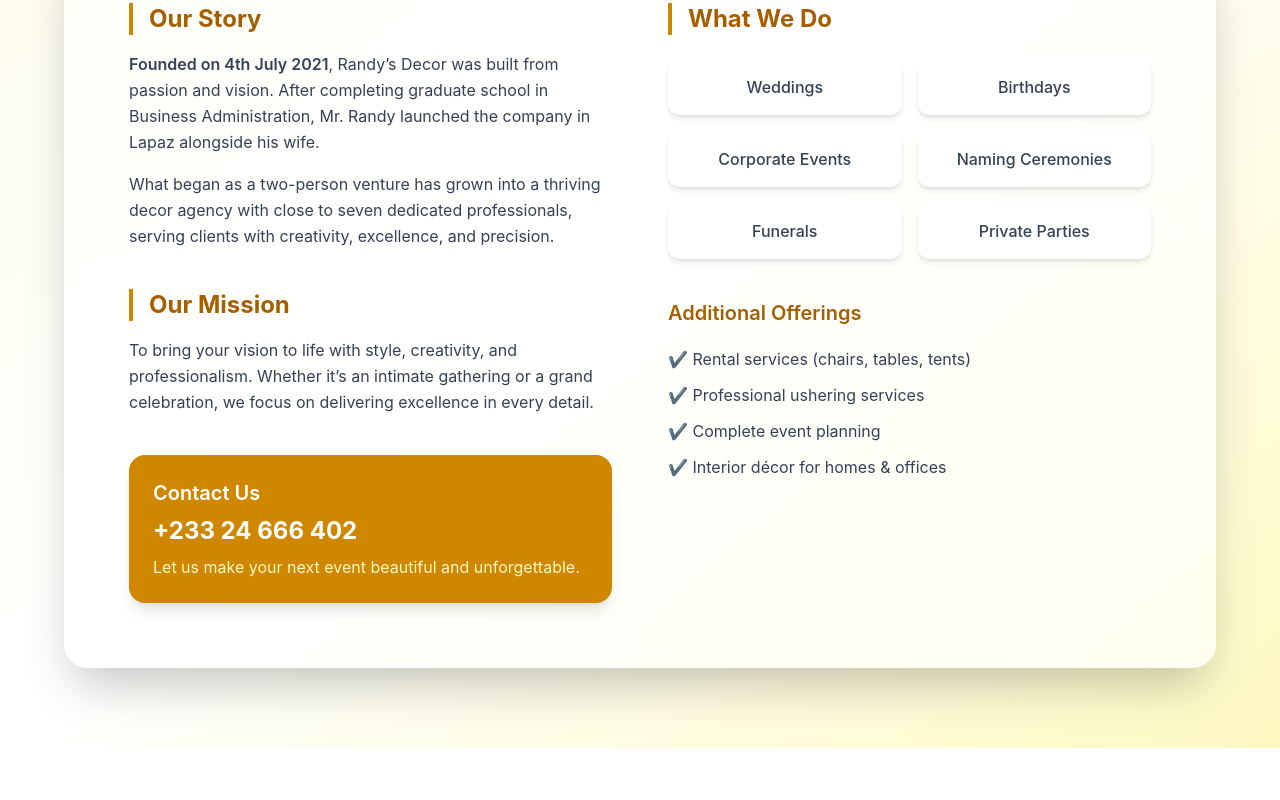
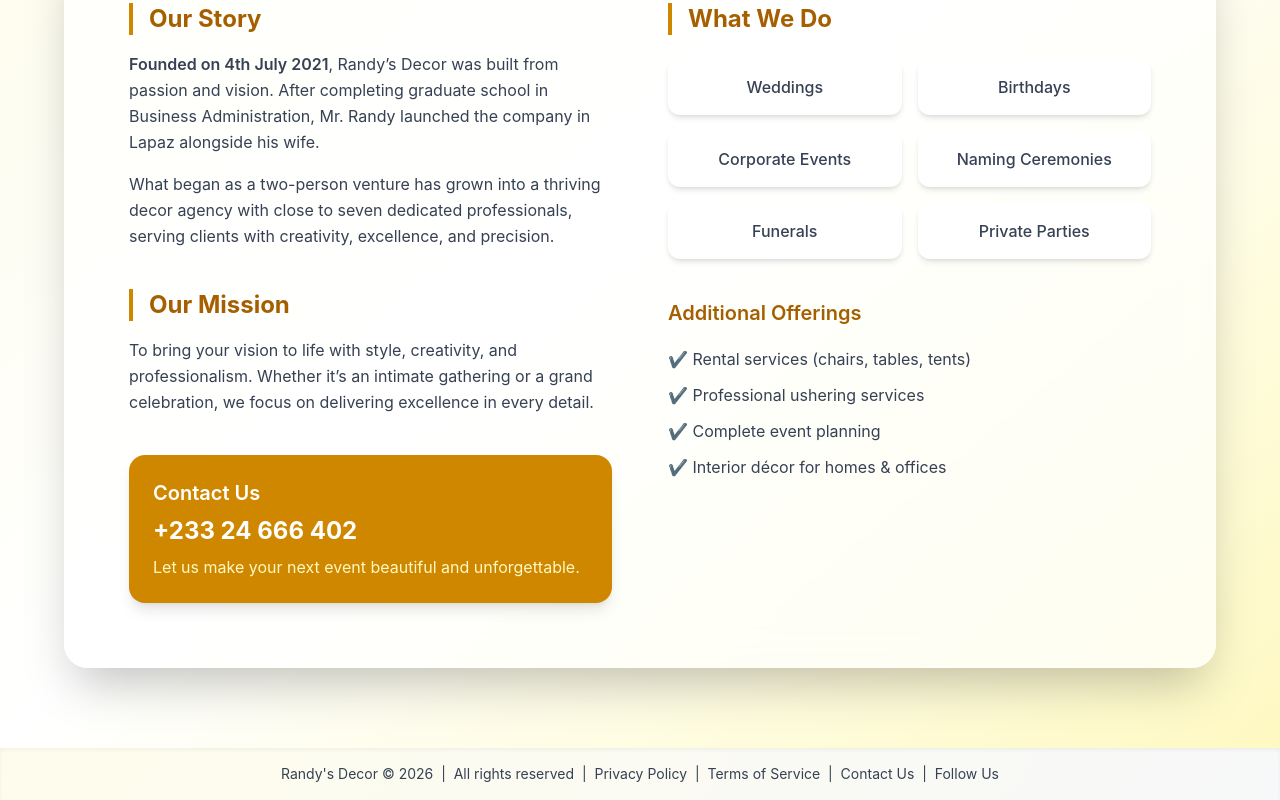
Before and after one commit to EnergyOG/Randy-s-Decor, a React (Vite) app: page /about in a window 1280 px wide. Shown: the part 890-1690 px from the top of the page. Before the commit the page ends 1638 px from the top, so only its background shows below. Built offline with nearby package versions, Linux system fonts and the light colour scheme; the HTML template or start-up script is replaced by a standard one.

Commit message:
added footer with details

```diff
--- a/src/pages/About.jsx
+++ b/src/pages/About.jsx
@@ -114,6 +114,9 @@ function About() {
 
       </div>
       </div>
+      <div className="w-full text-center py-4 bottom-0 left-0 bg-white/70 text-gray-700 text-sm z-50 shadow-inner">
+        Randy&apos;s Decor © 2026 &nbsp;|&nbsp; All rights reserved &nbsp;|&nbsp; Privacy Policy &nbsp;|&nbsp; Terms of Service &nbsp;|&nbsp; Contact Us &nbsp;|&nbsp; Follow Us
+      </div>
     </div>
   );
 }
```
Lines whose indentation alone changed are shown as unchanged.
